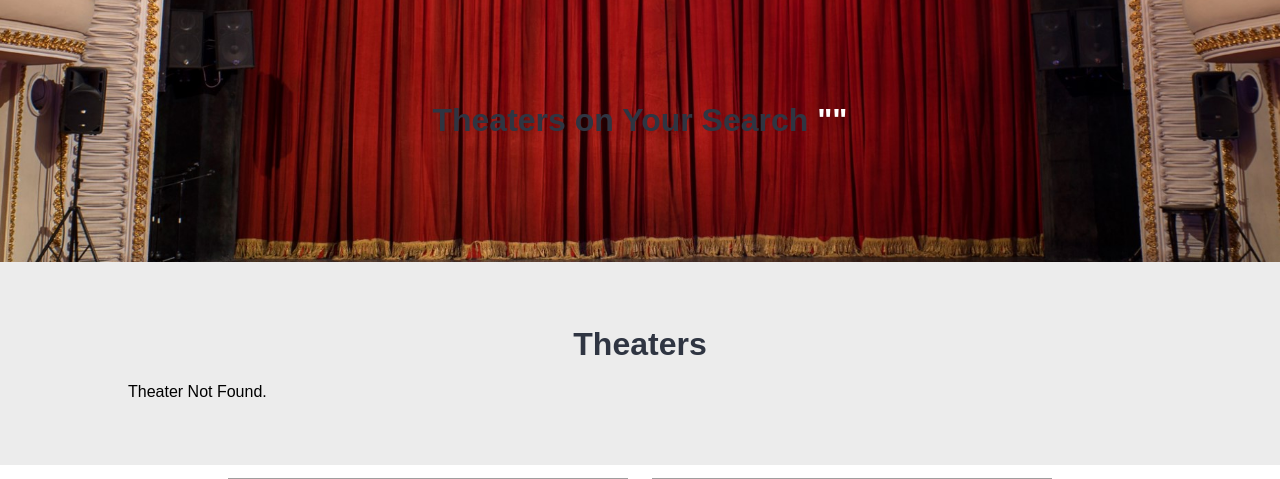
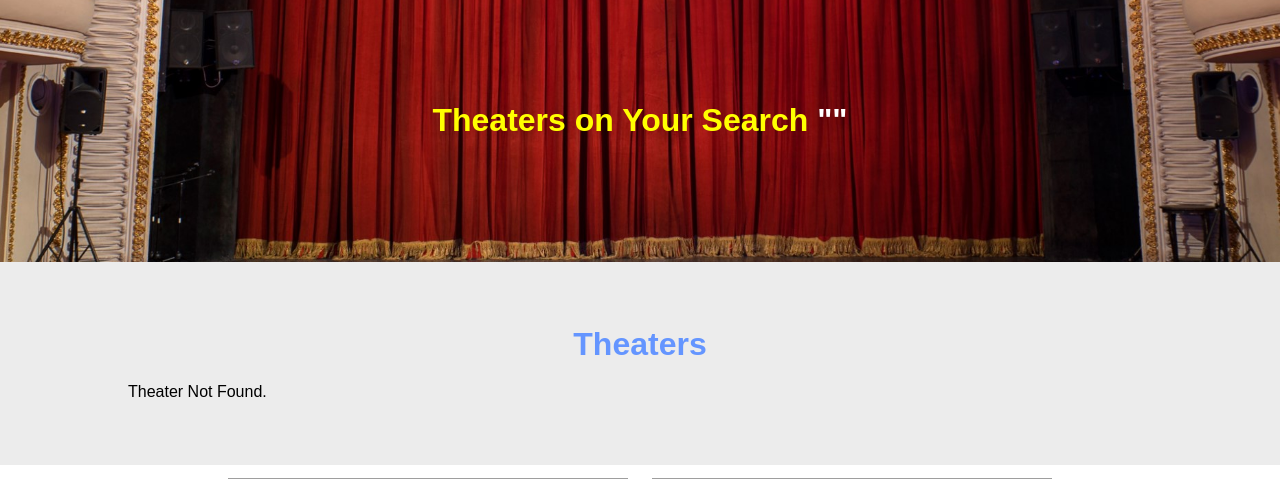
Before and after one commit to Helgaland/theatre-course, a PHP site: page /theatre-course/theater-search.php in a window 1280 px wide. Shown: the part 86-565 px from the top of the page. Run offline with PHP 8.4, Linux system fonts and the light colour scheme; data that the repository does not hold is empty; some libraries are stand-ins or nearby versions; grey boxes are pictures that could not be loaded.

Commit message:
Cleanup and QoL Changes

```diff
--- a/css/style.css
+++ b/css/style.css
@@ -58,7 +58,7 @@ a:hover{
     background-color: #ff4757;
 }
 h2{
-    color: #2f3542;
+    color: #6495ff;
     font-size: 2rem;
     margin-bottom: 2%;
 }
--- a/theater-search.php
+++ b/theater-search.php
@@ -9,7 +9,7 @@
 
             ?>
 
-            <h2>Theaters on Your Search <a href="#" class="text-white">"<?php echo $search; ?>"</a></h2>
+            <h2 style="color: yellow;">Theaters on Your Search <a href="#" class="text-white">"<?php echo $search; ?>"</a></h2>
 
         </div>
     </section>
```
Also changed, not shown: images/Theater1.jpg (deleted), images/Theater2.jpg (deleted), images/Theater3.jpg (deleted), images/menu-theater1.jpg (deleted), images/menu-theater2.jpg (deleted), images/menu-theater3.jpg (deleted).
